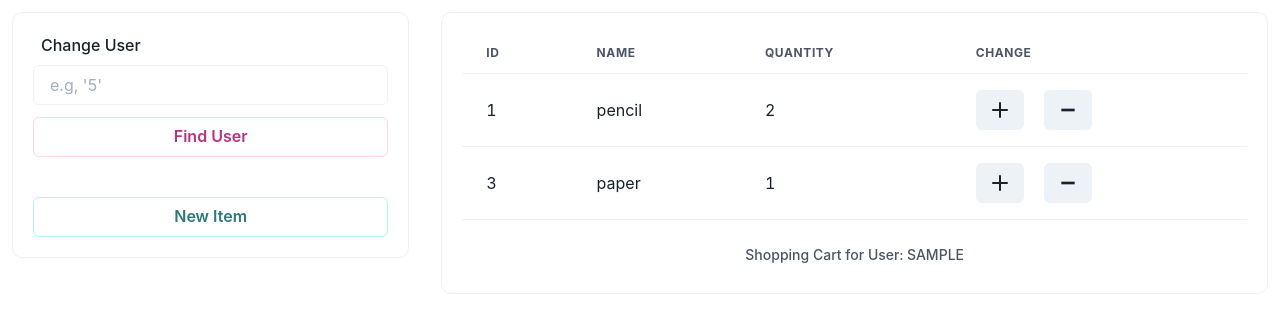
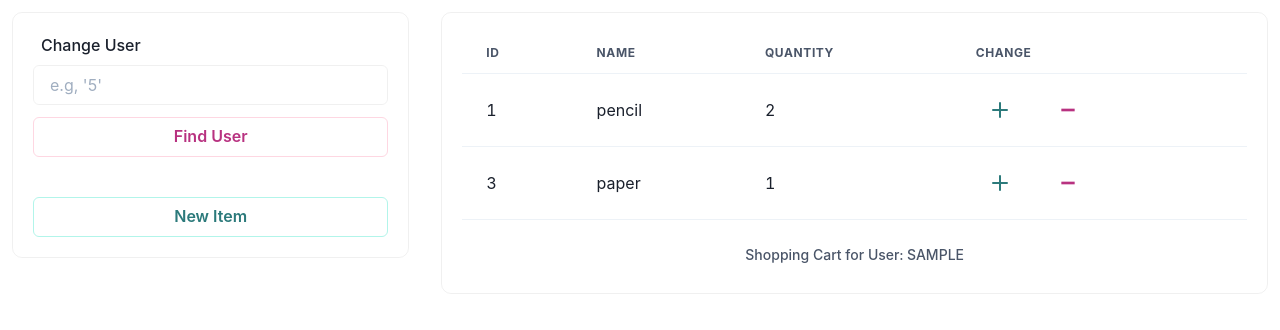
Before and after one commit to xvnyv/distributed-systems, a React (Create React App) app in the folder web-app/: page / in a window 1280 px wide. Shown: the top 330 px of the page. Built offline with nearby package versions, Linux system fonts and the light colour scheme.

Commit message:
stylistic changes and clearing warnings

```diff
--- a/web-app/src/components/CTable.js
+++ b/web-app/src/components/CTable.js
@@ -99,10 +99,19 @@ const CTable = ({ state, dispatch, toast, toastRef, clientId }) => {
                 <Td>{state.Item[n][x]}</Td>
               ))}
               <Td>
-                <Button marginRight={5} onClick={(e) => itemAdd(n)}>
+                <Button
+                  marginRight={5}
+                  onClick={(e) => itemAdd(n)}
+                  colorScheme={"teal"}
+                  variant={"ghost"}
+                >
                   <AddIcon />
                 </Button>
-                <Button onClick={(e) => itemSubtract(n)}>
+                <Button
+                  onClick={(e) => itemSubtract(n)}
+                  colorScheme={"pink"}
+                  variant={"ghost"}
+                >
                   <MinusIcon />
                 </Button>
               </Td>
--- a/web-app/src/http_helpers/PostGetRequesters.js
+++ b/web-app/src/http_helpers/PostGetRequesters.js
@@ -1,5 +1,3 @@
-// dependencies
-import { v4 as uuidv4 } from "uuid";
 //Helper functions
 import { CLIENTCART_ACTIONS } from "../reducers/ClientCartReducer";
 import { mergeVersions } from "../utils/merge";
--- a/web-app/src/utils/merge.js
+++ b/web-app/src/utils/merge.js
@@ -33,7 +33,7 @@ export const mergeVersions = (badgerObject) => {
   var result = versionsToMerge[firstKey];
   console.log("versionstomerge,", versionsToMerge);
   var keylst = Object.keys(versionsToMerge);
-  for (var i = 1; i < keylst.length; i++) {
+  for (i = 1; i < keylst.length; i++) {
     console.log(versionsToMerge[keylst[i]]);
     result = mergeClientCarts(result, versionsToMerge[keylst[i]]);
   }
@@ -60,8 +60,8 @@ const mergeClientCarts = (clientCartSelf, clientCartReceived) => {
   }
 
   var clientCartReceivedItemIds = Object.keys(clientCartReceived.Item);
-  for (var i = 0; i < clientCartReceivedItemIds.length; i++) {
-    var currentKey = clientCartReceivedItemIds[i];
+  for (i = 0; i < clientCartReceivedItemIds.length; i++) {
+    currentKey = clientCartReceivedItemIds[i];
     if (!newmap[currentKey]) {
       newmap[currentKey] = clientCartReceived.Item[currentKey];
     }
```
